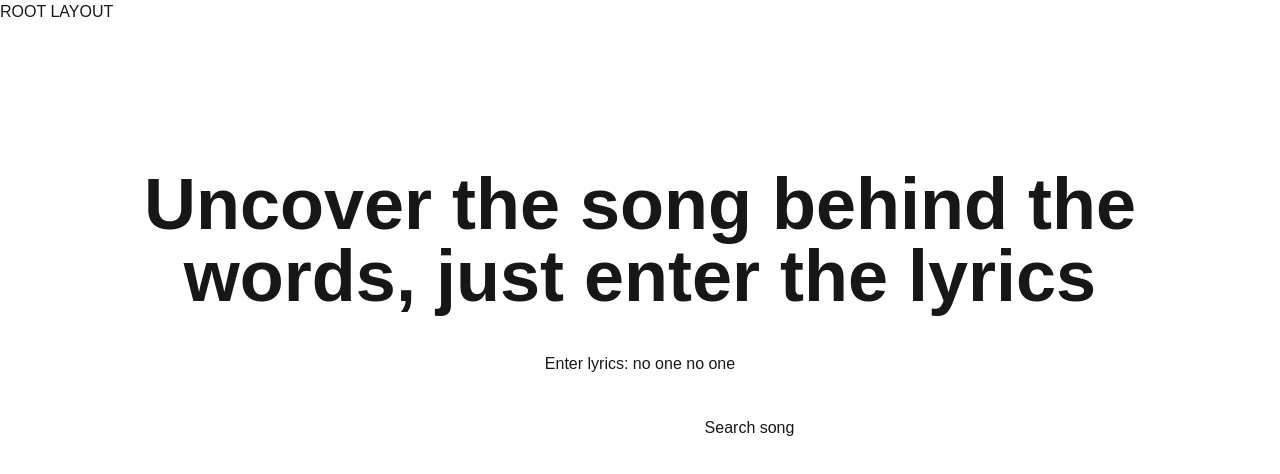
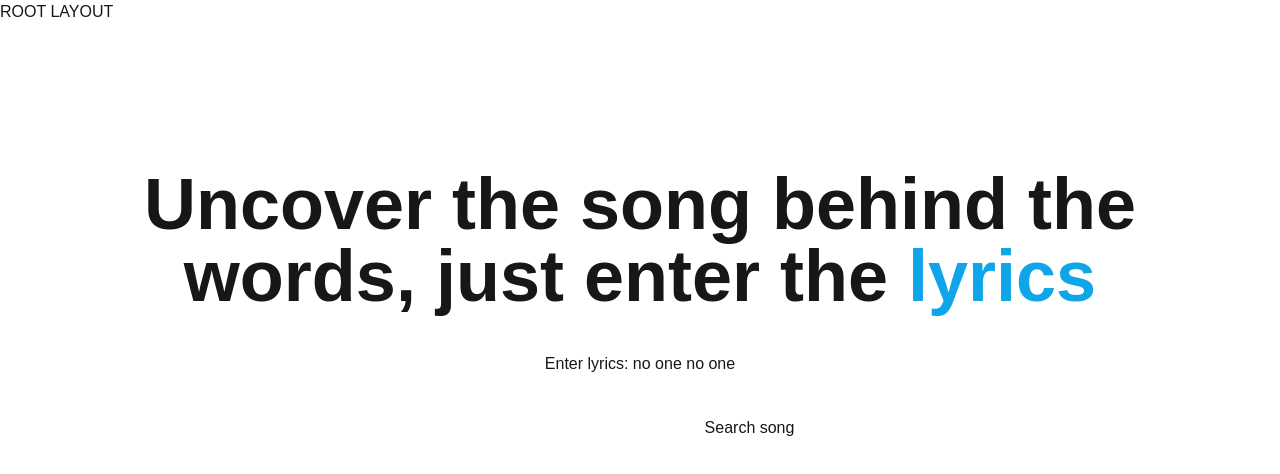
Before and after one commit to AbdulBarrMohammed/Lyric-Match, a Next.js app: page / in a window 1280 px wide. Shown: the top 474 px of the page. Built offline with nearby package versions, Linux system fonts and the light colour scheme; no server answers.

Commit message:
edited landing

```diff
--- a/app/(root)/page.tsx
+++ b/app/(root)/page.tsx
@@ -57,7 +57,7 @@ export default function Home() {
 
       <main className="flex flex-col items-center text-center mt-36 gap-10 px-10">
 
-        <h1 className="text-7xl font-bold">Uncover the song behind the words, just enter the lyrics</h1>
+        <h1 className="text-7xl font-bold">Uncover the song behind the words, just enter the <span className="text-sky-500">lyrics</span></h1>
         <div>
           <p>Enter lyrics: no one no one</p>
         </div>
```
